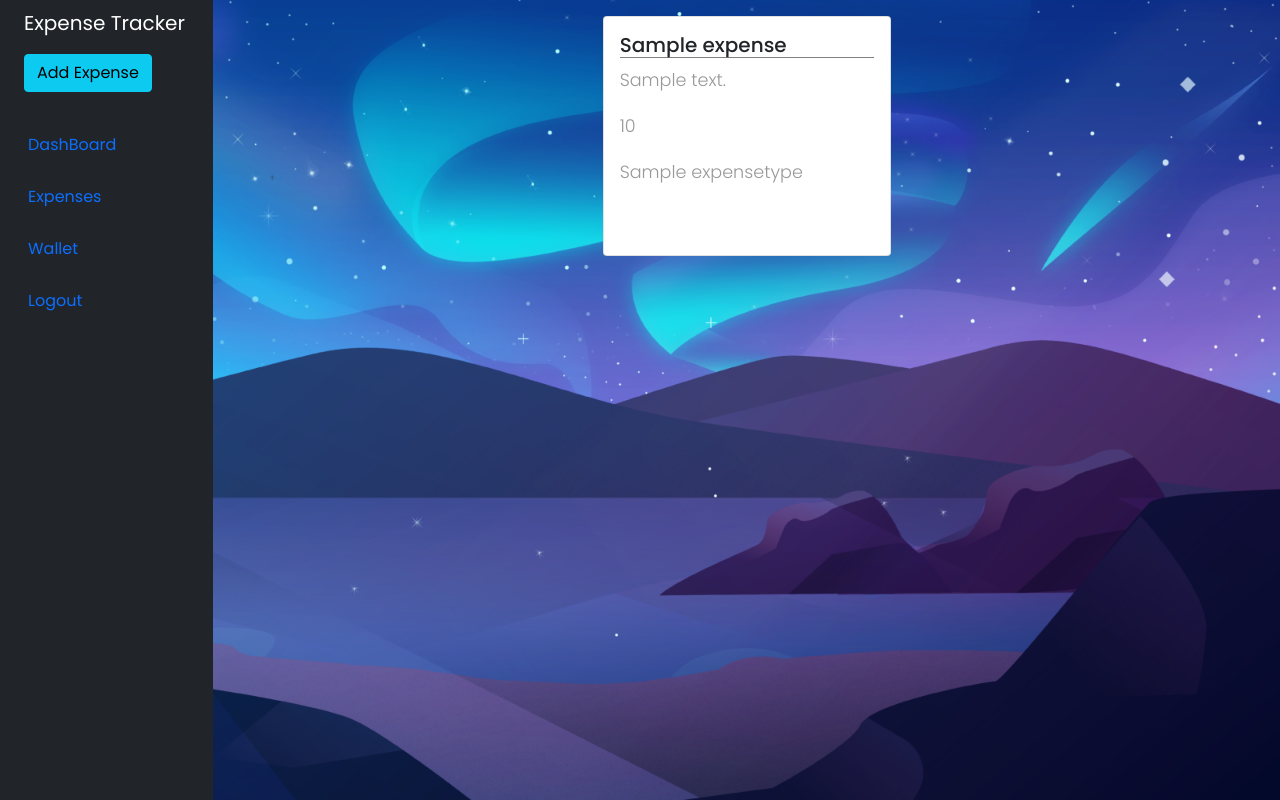
After one commit to IBM-EPBL/IBM-Project-12596-1659454647, a Flask app: template app/templates/expense.html in a window 1280 px wide. The commit adds this page. Run offline with Flask 2, Linux system fonts and the light colour scheme; the template is opened without the code that fills it: most values are stand-ins (such as "Sample title", 1, 10 or a date in 2020).

Commit message:
Expense Field Added

```diff
--- a/app/app.py
+++ b/app/app.py
@@ -130,6 +130,35 @@ def dashBoard():
     return render_template('dashboard.html')
 
 
+@app.route('/expense', methods=['POST', 'GET'])
+@login_required
+def expense():
+    if request.method == "GET":
+        sql = "SELECT * FROM expenses"
+        stmt = ibm_db.exec_immediate(conn, sql)
+        expenses = []
+        dictionary = ibm_db.fetch_assoc(stmt)
+        print(dictionary)
+        while dictionary != False:
+            expenses.append(dictionary)
+            dictionary = ibm_db.fetch_assoc(stmt)
+
+        return render_template('expense.html', expenses=expenses)
+    if request.method == "POST":
+        title = request.form['title']
+        description = request.form['description']
+        amount = request.form['Amount']
+        expenseType = request.form['exampleRadios']
+        insert_sql = 'INSERT INTO expenses (title,description,amount,expensetype) VALUES (?,?,?,?)'
+        pstmt = ibm_db.prepare(conn, insert_sql)
+        ibm_db.bind_param(pstmt, 1, title)
+        ibm_db.bind_param(pstmt, 2, description)
+        ibm_db.bind_param(pstmt, 3, amount)
+        ibm_db.bind_param(pstmt, 4, expenseType)
+        ibm_db.execute(pstmt)
+        return redirect(url_for('expense'))
+
+
 if __name__ == '__main__':
     app.run(debug=True)
 
--- a/app/static/css/style.css
+++ b/app/static/css/style.css
@@ -1,58 +1,369 @@
-@import url("https://fonts.googleapis.com/css?family=Lato:400,700");
-#bg {
-  background-image: url('img/background.jpg');
-  position: fixed;
-  left: 0;
-  top: 0;
+/*
+    DEMO STYLE
+*/
+
+@import 'https://fonts.googleapis.com/css?family=Poppins:300,400,500,600,700';
+body {
+  font-family: 'Poppins', sans-serif;
+  background: #fafafa;
+}
+
+p {
+  font-family: 'Poppins', sans-serif;
+  font-size: 1.1em;
+  font-weight: 300;
+  line-height: 1.7em;
+  color: #999;
+}
+
+a,
+a:hover,
+a:focus {
+  color: inherit;
+  text-decoration: none;
+  transition: all 0.3s;
+}
+
+.navbar {
+  padding: 15px 10px;
+  background: #fff;
+  border: none;
+  border-radius: 0;
+  margin-bottom: 40px;
+  box-shadow: 1px 1px 3px rgba(0, 0, 0, 0.1);
+}
+
+.navbar-btn {
+  box-shadow: none;
+  outline: none !important;
+  border: none;
+}
+
+.line {
   width: 100%;
-  height: 100%;
+  height: 1px;
+  border-bottom: 1px dashed #ddd;
+  margin: 40px 0;
+}
+
+/* ---------------------------------------------------
+    SIDEBAR STYLE
+----------------------------------------------------- */
+
+.wrapper {
+  display: flex;
+  width: 100%;
+  align-items: stretch;
+}
+
+#sidebar {
+  min-width: 250px;
+  max-width: 250px;
+  background: #48494b;
+  color: #fff;
+  transition: all 0.3s;
+}
+
+#sidebar.active {
+  margin-left: -250px;
+}
+
+#sidebar .sidebar-header {
+  padding: 20px;
+  background: #48494b;
+}
+
+#sidebar ul.components {
+  padding: 20px 0;
+  border-bottom: 1px solid #47748b;
+}
+
+#sidebar ul p {
+  color: #fff;
+  padding: 10px;
+}
+.project-title {
+  font-size: 20px;
+  padding-left: 10px;
+  text-align: center;
+}
+
+#sidebar ul li a {
+  padding: 10px;
+  font-size: 1.1em;
+  display: block;
+}
+
+#sidebar ul li a:hover {
+  color: #7386d5;
+  background: #fff;
+}
+
+#sidebar ul li.active > a,
+a[aria-expanded='true'] {
+  color: #fff;
+  background: #48494b;
+}
+
+a[data-toggle='collapse'] {
+  position: relative;
+}
+
+.dropdown-toggle::after {
+  display: block;
+  position: absolute;
+  top: 50%;
+  right: 20px;
+  transform: translateY(-50%);
+}
+
+ul ul a {
+  font-size: 0.9em !important;
+  padding-left: 30px !important;
+  background: #48494b;
+}
+
+ul.CTAs {
+  padding: 20px;
+}
+
+ul.CTAs a {
+  text-align: center;
+  font-size: 0.9em !important;
+  display: block;
+  border-radius: 5px;
+  margin-bottom: 5px;
+}
+
+a.download {
+  background: #fff;
+  color: #48494b;
+}
+
+a.article,
+a.article:hover {
+  background: #48494b !important;
+  color: #fff !important;
+}
+
+.login-card {
+  box-shadow: rgba(0, 0, 0, 0.35) 0px 5px 15px;
+  border-radius: 10px;
+  padding: 10px;
+}
+.login-card p {
+  padding-left: 20px;
+}
+.login-card a {
+  color: rgba(84, 84, 220, 0.888);
+}
+
+/* ---------------------------------------------------
+    CONTENT STYLE
+----------------------------------------------------- */
+
+#content {
+  width: 100%;
+  padding: 20px;
+  min-height: 100vh;
+  transition: all 0.3s;
+}
+
+/* ---------------------------------------------------
+    MEDIAQUERIES
+----------------------------------------------------- */
+
+@media (max-width: 768px) {
+  #sidebar {
+    margin-left: -250px;
+  }
+  #sidebar.active {
+    margin-left: 0;
+  }
+  #sidebarCollapse span {
+    display: none;
+  }
+}
+
+/* Table Styles */
+
+.table-wrapper {
+  margin: 10px 70px 70px;
+  box-shadow: rgba(99, 99, 99, 0.2) 0px 2px 8px 0px;
+}
+
+.fl-table {
+  border-radius: 5px;
+  font-size: 16px;
+  font-weight: normal;
+  border: none;
+  border-collapse: collapse;
+  width: 100%;
+  max-width: 100%;
+  white-space: nowrap;
+  background-color: white;
+}
+
+.fl-table td,
+.fl-table th {
+  text-align: center;
+  padding: 8px;
+}
+
+.fl-table td {
+  border-right: 1px solid #f8f8f8;
+  font-size: 16px;
+}
+
+.fl-table thead th {
+  color: #ffffff;
+  background: #68716e !important ;
+}
+
+.fl-table thead:nth-child(odd) {
+  color: #ffffff;
+  background: #324960;
+}
+
+.fl-table tr:nth-child(even) {
+  background: #f8f8f8;
+}
+.custom-label {
+  font-size: 18px;
+  font-weight: 400;
+}
+.field input[type='text'] {
+  /* width: 100%; */
+  border: 2px solid #aaa;
+  border-radius: 4px;
+  /* margin: 8px 0; */
+  outline: none;
+  padding: 2px 10px;
+  box-sizing: border-box;
+  transition: 0.3s;
+}
+.field input[type='number'] {
+  /* width: 100%; */
+  border: 2px solid #aaa;
+  border-radius: 4px;
+  /* margin: 8px 0; */
+  outline: none;
+  padding: 2px 10px;
+  box-sizing: border-box;
+  transition: 0.3s;
+}
+
+.submit-button {
+  padding: 5px 10px;
+  color: white;
+  background-color: rgb(41, 115, 41);
+  border: none;
+  border-radius: 8px;
+  min-width: 100px;
+}
+.submit-button a {
+  color: white;
+}
+.mg-20 {
+  margin-top: 20px;
+}
+.user-deatils h4 {
+  font-size: 18px;
+}
+/* .field input[type='text']:focus {
+  border-color: rgba(59, 67, 75, 0.687);
+  box-shadow: 0 0 8px 0 rgba(80, 94, 108, 0.667);
+} */
+.field {
+  display: flex;
+  align-items: center;
+  padding: 10px 0px;
+}
+.text-inputs {
+  margin: 0px 10px;
+}
+/* Responsive */
+
+@media (max-width: 767px) {
+  .fl-table {
+    display: block;
+    width: 100%;
+  }
+  .table-wrapper:before {
+    content: 'Scroll horizontally >';
+    display: block;
+    text-align: right;
+    font-size: 11px;
+    color: white;
+    padding: 0 0 10px;
+  }
+  .fl-table thead,
+  .fl-table tbody,
+  .fl-table thead th {
+    display: block;
+  }
+  .fl-table thead th:last-child {
+    border-bottom: none;
+  }
+  .fl-table thead {
+    float: left;
+  }
+  .fl-table tbody {
+    width: auto;
+    position: relative;
+    overflow-x: auto;
+  }
+  .fl-table td,
+  .fl-table th {
+    padding: 20px 0.625em 0.625em 0.625em;
+    height: 60px;
+    vertical-align: middle;
+    box-sizing: border-box;
+    overflow-x: hidden;
+    overflow-y: auto;
+    width: 120px;
+    font-size: 13px;
+    text-overflow: ellipsis;
+  }
+  .fl-table thead th {
+    text-align: left;
+    border-bottom: 1px solid #f7f7f9;
+  }
+  .fl-table tbody tr {
+    display: table-cell;
+  }
+  .fl-table tbody tr:nth-child(odd) {
+    background: none;
+  }
+  .fl-table tr:nth-child(even) {
+    background: transparent;
+  }
+  .fl-table tr td:nth-child(odd) {
+    background: #f8f8f8;
+    border-right: 1px solid #e6e4e4;
+  }
+  .fl-table tr td:nth-child(even) {
+    border-right: 1px solid #e6e4e4;
+  }
+  .fl-table tbody td {
+    display: block;
+    text-align: center;
+  }
+}
+
+.forms-wrapper {
+  display: flex;
+  /* align-items: center; */
+  justify-content: space-around;
+}
+
+.red-button {
+  background-color: rgb(186, 13, 13);
+}
+
+.expense-background{
+  background-image: url('../images/back.png');
+  background-repeat: no-repeat;
+  background-position: center;
   background-size: cover;
-  filter: blur(5px);
 }
-body
-{
-margin:0;
-padding:0;
-background-color:"blue";
-font-family:'Arial';
-}
-.login{
-width:382px;
-overflow:hidden;
-margin: 20 0 0 450px;
-padding:80px;
-background:red;
-border-radius:15px;
-}
-h2{
-text-align:center;
-color:black;
-padding:20px;
-}
-label{
-color:white;
-font-size:17px;
-}
-#Username{
-width:300px;
-height:30px;
-border:none;
-border-radius:3px;
-padding-left:8px;
-}
-#log{
-width:300px;
-height:30px;
-border:none;
-border-radius:17px;
-padding-left:7px;
-color:yellow;
-}
-span{
-color:green;
-font-size:17px;
-}
-a{
-float:right;
-background-color:grey;
-}
--- /dev/null
+++ b/app/static/js/app.js
@@ -0,0 +1,6 @@
+const selectedItem = document
+  .getElementById('sidebarCollapse')
+  .addEventListener('click', (e) => {
+    const ele = document.getElementById('sidebar');
+    ele.classList.toggle('active');
+  });
--- a/app/templates/dashboard.html
+++ b/app/templates/dashboard.html
@@ -33,7 +33,7 @@
                         </a>
                     </li>
                     <li>
-                        <a href="expense.html" data-bs-toggle="collapse" class="nav-link px-0 align-middle">
+                        <a href="{{url_for('expense') }}"  class="nav-link px-0 align-middle">
                             <i class="fs-4 bi-speedometer2"></i> <span class="ms-1 d-none d-sm-inline">Expenses</span> </a>
                     </li>
                     <li>
--- /dev/null
+++ b/app/templates/expense.html
@@ -0,0 +1,146 @@
+<!DOCTYPE html>
+<html lang="en">
+
+<head>
+  <meta charset="UTF-8" />
+  <meta http-equiv="X-UA-Compatible" content="IE=edge" />
+  <meta name="viewport" content="width=device-width, initial-scale=1.0" />
+  <title>Expense</title>
+  <!-- Latest compiled and minified CSS -->
+
+  <link href="https://cdn.jsdelivr.net/npm/bootstrap@5.0.2/dist/css/bootstrap.min.css" rel="stylesheet"
+    integrity="sha384-EVSTQN3/azprG1Anm3QDgpJLIm9Nao0Yz1ztcQTwFspd3yD65VohhpuuCOmLASjC" crossorigin="anonymous" />
+  <script src="https://cdn.jsdelivr.net/npm/bootstrap@5.0.2/dist/js/bootstrap.bundle.min.js"
+  integrity="sha384-MrcW6ZMFYlzcLA8Nl+NtUVF0sA7MsXsP1UyJoMp4YLEuNSfAP+JcXn/tWtIaxVXM"
+  crossorigin="anonymous"></script>
+
+  <link rel="stylesheet" href="static/css/style.css" />
+</head>
+
+<body class="expense-background">
+  <!--Main Navigation-->
+  <div class="container-fluid">
+    <div class="row flex-nowrap">
+        <div class="col-auto col-md-3 col-xl-2 px-sm-2 px-0 bg-dark">
+            <div class="d-flex flex-column align-items-center align-items-sm-start px-3 pt-2 text-white min-vh-100">
+                <a href="/" class="d-flex align-items-center pb-3 mb-md-0 me-md-auto text-white text-decoration-none">
+                    <span class="fs-5 d-none d-sm-inline">Expense Tracker</span>
+                </a>
+
+                <button type="button" class="btn btn-info" data-bs-toggle="modal" data-bs-target="#exampleModal">Add Expense</button>
+                <ul  class="nav nav-pills flex-column mt-4 mb-sm-auto mb-0  align-items-sm-start" id="menu">
+                    <li class="nav-item">
+                        <a href="{{url_for('dashBoard')}}" class="nav-link align-middle px-0">
+                            <i class="fs-4 bi-house"></i> <span class="ms-1 d-none d-sm-inline">DashBoard</span>
+                        </a>
+                    </li>
+                    <li>
+                        <a href="#"  class="nav-link px-0 align-middle">
+                            <i class="fs-4 bi-speedometer2"></i> <span class="ms-1 d-none d-sm-inline">Expenses</span> </a>
+                    </li>
+                    <li>
+                        <a href="#" class="nav-link px-0 align-middle">
+                            <i class="fs-4 bi-table"></i> <span class="ms-1 d-none d-sm-inline">Wallet</span></a>
+                    </li>
+                    <li>
+                        <a href="#" class="nav-link px-0 align-middle">
+                            <i class="fs-4 bi-people"></i> <span class="ms-1 d-none d-sm-inline">Logout</span> </a>
+                    </li>
+                </ul>
+                <hr>
+            </div>
+        </div>
+        <div style="display:flex; justify-content:space-around; " class="col py-3">
+            {% for expense in expenses %}
+
+            <div class="card" style="width: 18rem; height: 15rem;">
+                <div class="card-body">
+                  <h5 style="border-bottom:1px solid gray ;" class="card-title">{{expense.TITLE}}</h5>
+                  <p class="card-text">{{expense.DESCRIPTION}}</p>
+                  <p  class="card-text">{{expense.AMOUNT}}</p>
+                  <p class="card-text">{{expense.EXPENSETYPE}}</p>
+                </div>
+              </div>
+              {% endfor %}
+        </div>
+    </div>
+</div>
+
+
+<!-- Modal -->
+<div class="modal fade" id="exampleModal" tabindex="-1" aria-labelledby="exampleModalLabel" aria-hidden="true">
+    <div class="modal-dialog">
+      <div class="modal-content">
+        <div class="modal-header">
+          <h5 class="modal-title" id="exampleModalLabel">Add Expense</h5>
+          <button type="button" class="btn-close" data-bs-dismiss="modal" aria-label="Close"></button>
+        </div>
+        <div class="modal-body">
+            <form action="{{url_for('expense') }}" method="post">
+                <div class="form-group">
+                  <label for="title" class="col-sm-2 col-form-label">Title</label>
+                  <div class="col-sm-10">
+                    <input type="text" class="form-control" name="title" id="title" placeholder="Enter the Title">
+                  </div>
+                </div>
+
+                <div class="form-group">
+                    <label for="Description" class="col-sm-2 col-form-label">Description</label>
+                    <div class="col-sm-10">
+                    <textarea name= "description" class="form-control"id="Description" rows="2"></textarea>
+                    </div>
+                  </div>
+
+                <div class="form-group">
+                  <label for="amount" class="col-sm-2 col-form-label">Amount</label>
+                  <div class="col-sm-10">
+                    <input name="Amount" type="number" class="form-control" id="amount" placeholder="Enter the Amount">
+                  </div>
+                </div>
+
+                <div class="form-group">
+                    <label for="amount" class="col-sm-3 col-form-label">Expense Type</label>
+
+                    <div class="col-sm-9">
+
+                    <div class="form-check">
+                        <input class="form-check-input" type="radio" name="exampleRadios" id="exampleRadios1" value="Housing">
+                        <label class="form-check-label" for="exampleRadios1">
+                          Housing
+                        </label>
+                      </div>
+                      <div class="form-check">
+                        <input class="form-check-input" type="radio" name="exampleRadios" id="exampleRadios2" value="Transportation">
+                        <label class="form-check-label" for="exampleRadios2">
+                            Transportation
+                        </label>
+                      </div>
+
+                      <div class="form-check">
+                        <input class="form-check-input" type="radio" name="exampleRadios" id="exampleRadios3" value="Food">
+                        <label class="form-check-label" for="exampleRadios2">
+                            Food
+                        </label>
+                      </div>
+
+                      <div class="form-check">
+                        <input class="form-check-input" type="radio" name="exampleRadios" id="exampleRadios4" value="Utilities">
+                        <label class="form-check-label" for="exampleRadios2">
+                            Utilities
+                        </label>
+                      </div>
+                    </div>
+                  </div>
+                  <div class="modal-footer">
+                    <button type="button" class="btn btn-secondary" data-bs-dismiss="modal">Close</button>
+                    <button type="submit" value="submit" class="btn btn-primary">Submit</button>
+                  </div>
+                </form>
+        </div>
+
+      </div>
+    </div>
+  </div>
+<!--Main Navigation-->
+</body>
+</html>
```
Also changed, not shown: app/static/images/back.png (added), 1 other file.
